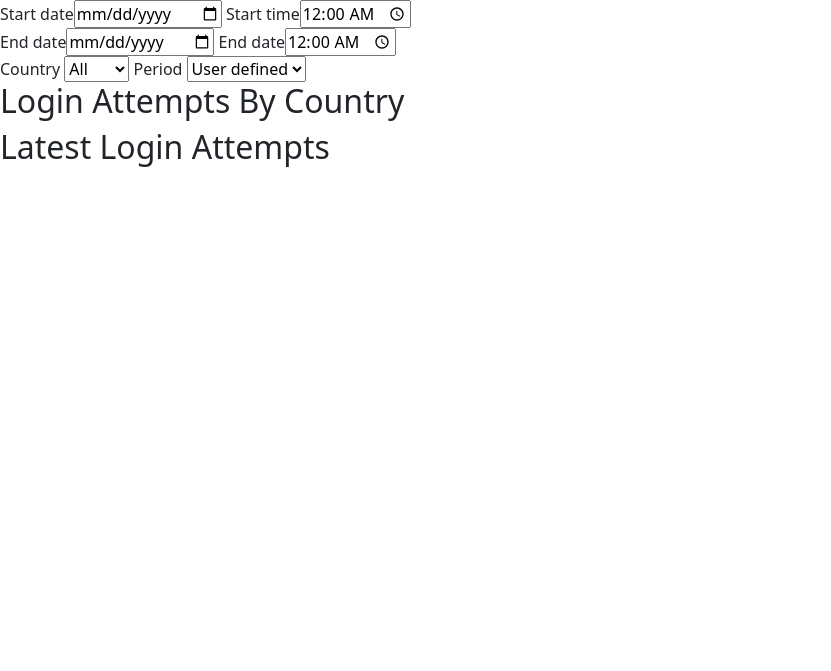
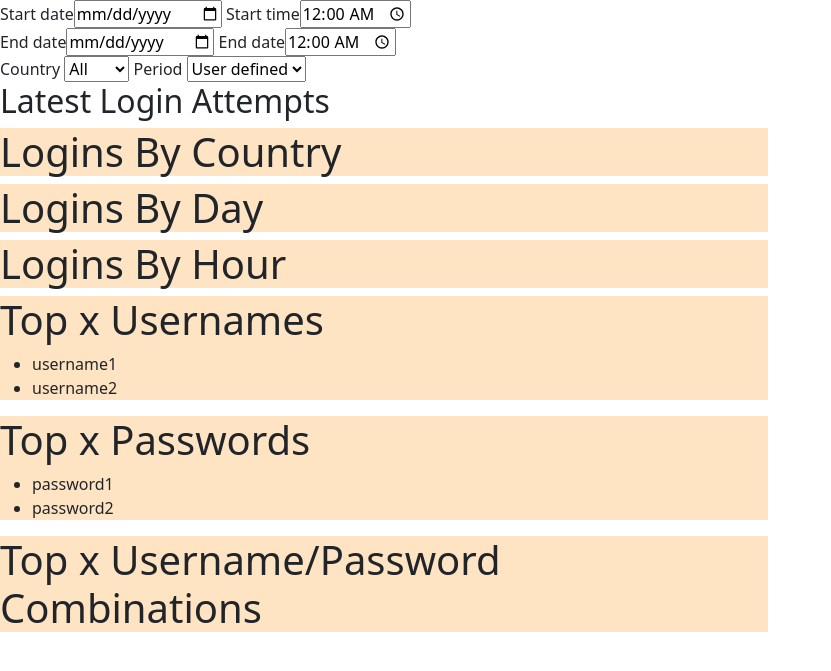
Before and after one commit to petermcd/honeypot-website, a Django app: page / in a window 1280 px wide. Shown: the top 671 px of the page, without its empty margins (0-831 px from the left). Run offline with Django 3.2, Linux system fonts and the light colour scheme; some libraries are stand-ins or nearby versions.

Commit message:
Further dev

```diff
--- /dev/null
+++ b/website/static/website/css/honeypot.css
@@ -0,0 +1,7 @@
+main{
+    width: 100%;
+}
+section{
+    width: 60%;
+    background-color: bisque;
+}
--- a/website/templates/website/header.html
+++ b/website/templates/website/header.html
@@ -5,10 +5,11 @@
     <title>Honeypot</title>
     <meta charset="utf-8">
     <title>Intra Site</title>
-    <link rel="stylesheet" type="text/css" href="{% static 'css/bootstrap.min.css' %}">
-    <script src="{% static 'js/jquery-3.6.0.min.js' %}"></script>
-    <script src="{% static 'js/jquery.canvasjs.min.js' %}"></script>
-    <script src="{% static 'js/bootstrap.min.js' %}"></script>
+    <link rel="stylesheet" type="text/css" href="{% static 'website/css/bootstrap.min.css' %}">
+    <link rel="stylesheet" type="text/css" href="{% static 'website/css/honeypot.css' %}">
+    <script src="{% static 'website/js/jquery-3.6.0.min.js' %}"></script>
+    <script src="{% static 'website/js/jquery.canvasjs.min.js' %}"></script>
+    <script src="{% static 'website/js/bootstrap.min.js' %}"></script>
 </head>
 <body>
 <nav>
--- a/website/templates/website/main.html
+++ b/website/templates/website/main.html
@@ -1,10 +1,33 @@
 {% include "website/header.html" %}
 <main>
-    <article>
-        <h2>Login Attempts By Country</h2>
-    </article>
     <aside>
         <h2>Latest Login Attempts</h2>
     </aside>
+    <section>
+        <h1>Logins By Country</h1>
+    </section>
+    <section>
+        <h1>Logins By Day</h1>
+    </section>
+    <section>
+        <h1>Logins By Hour</h1>
+    </section>
+    <section>
+        <h1>Top x Usernames</h1>
+        <ul>
+            <li>username1</li>
+            <li>username2</li>
+        </ul>
+    </section>
+    <section>
+        <h1>Top x Passwords</h1>
+        <ul>
+            <li>password1</li>
+            <li>password2</li>
+        </ul>
+    </section>
+    <section>
+        <h1>Top x Username/Password Combinations</h1>
+    </section>
 </main>
 {% include "website/footer.html" %}
```
Also changed, not shown: import.py (added, +11 -0 lines), 2 other files.
